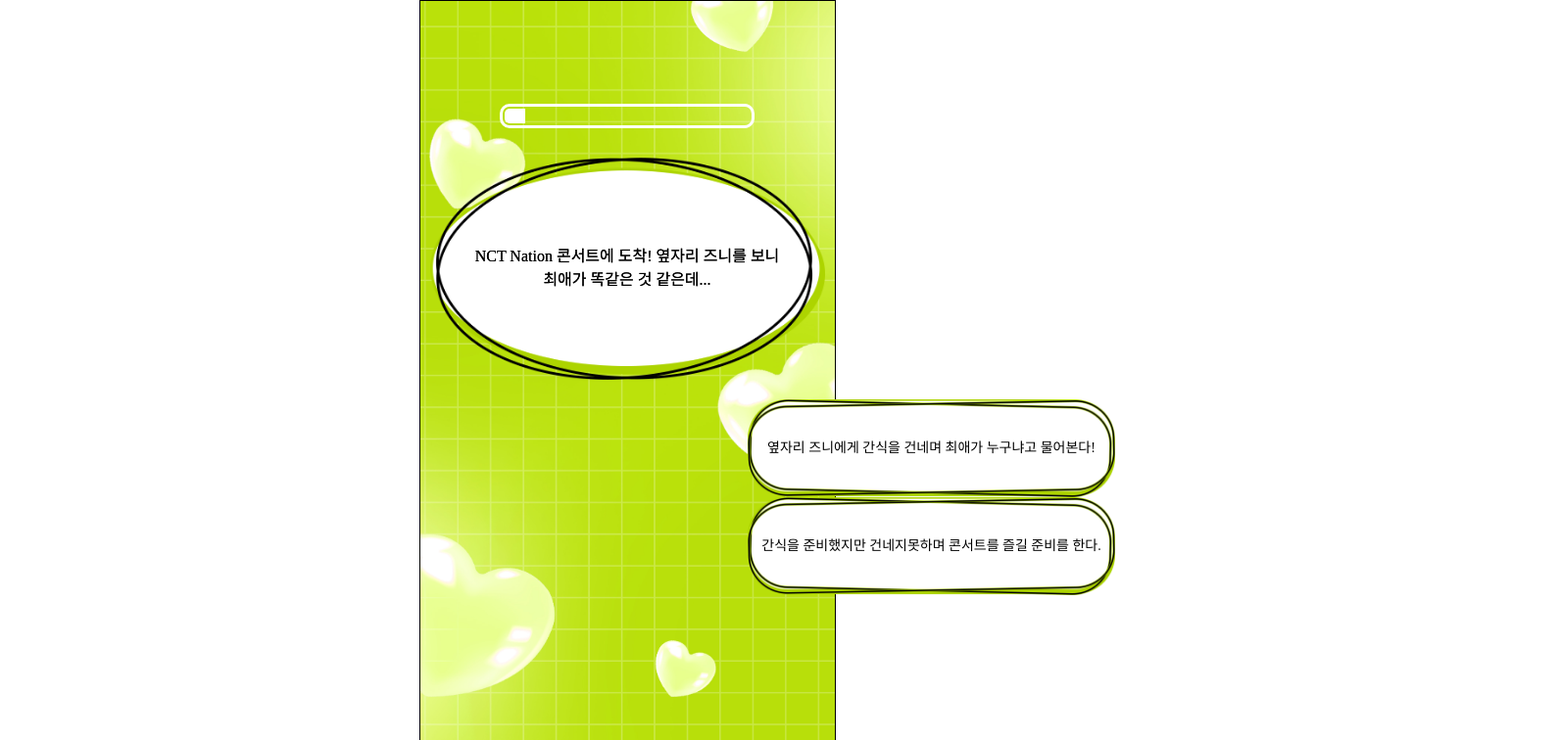
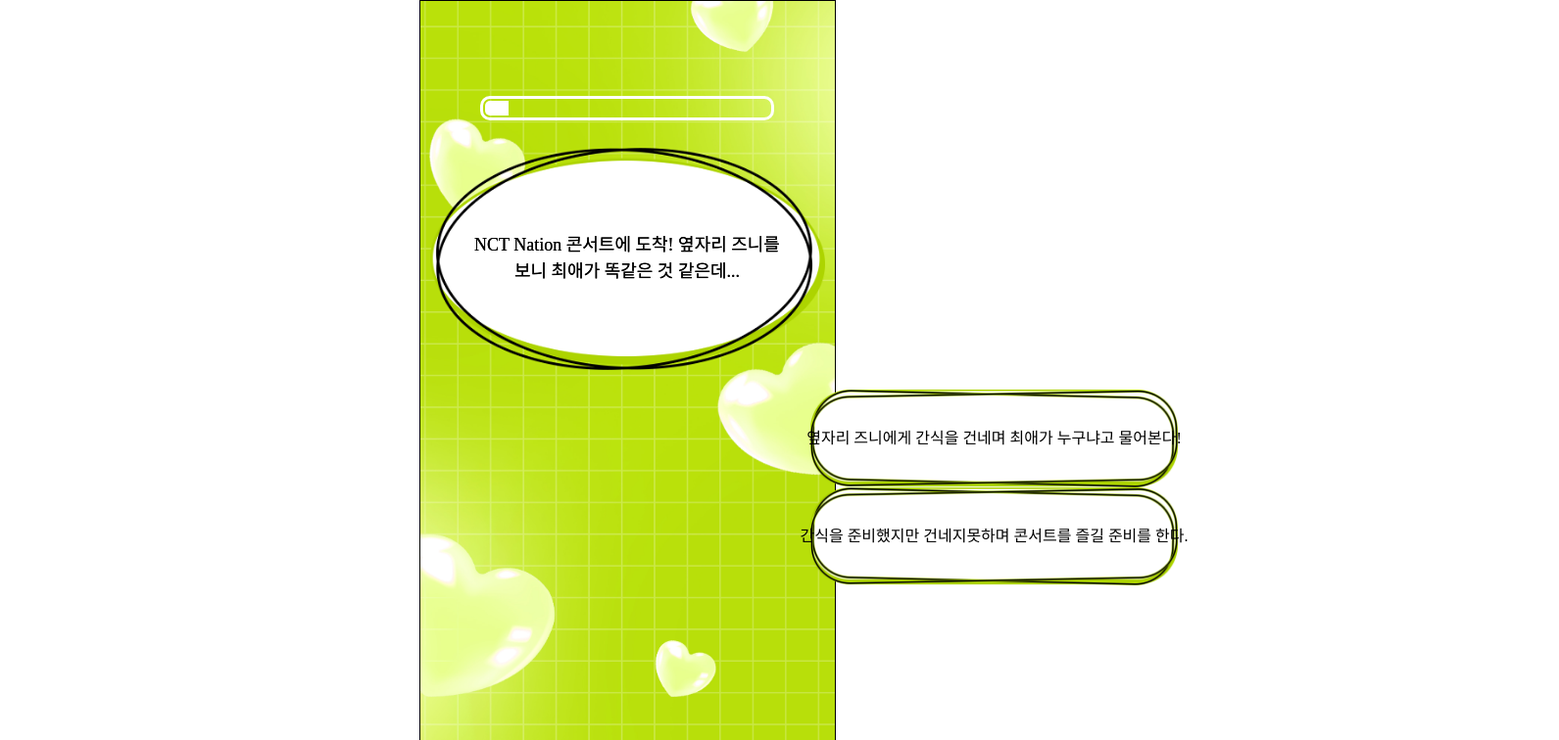
Before and after one commit to 27Lia/mbti, a React (Create React App) app: page /test in a window 1280 px wide. Shown: the top 756 px of the page at 98% size, 1591 px wide, since content can reach past the window. Built offline with nearby package versions, Linux system fonts and the light colour scheme; a web font is replaced by a local one.

Commit message:
style: width 수정

```diff
--- a/src/styles/MainPage.css
+++ b/src/styles/MainPage.css
@@ -7,16 +7,17 @@
     background-size: cover;
     background-repeat: no-repeat;
     background-position: center;
+    background-position: center calc(-45px)
 }
 .startBtn{
     padding: 10px 3cqmin;
     border: 2px solid #000;
     border-radius: 30px;
     position: absolute;
-    bottom: 35px;
+    bottom: 15px;
     left: 50%;
     letter-spacing: 5px;
-    transform: translate(-50%, -10%);
+    transform: translate(-50%, -15px);
     font-weight: bold;
     background: linear-gradient(to left top, #ffffff, #b0ff27);
     box-shadow: 1px 2px 4px #000000;
--- a/src/styles/ResultPage.css
+++ b/src/styles/ResultPage.css
@@ -13,12 +13,12 @@
 .memberImg{
   margin: 0 auto;
   border-radius: 20px;
-  width: 250px;
+  width: 300px;
   height: 270px;
   object-fit: cover;
 }
 .resultText{
-  width: 250px;
+  width: 300px;
   margin: 0 auto;
   padding: 30px 20px 20px;
   margin-top: 25px;
--- a/src/styles/TestPage.css
+++ b/src/styles/TestPage.css
@@ -13,9 +13,9 @@
     padding: 10px;
 }
 .progressBar{
-    width: 260px;
+    width: 300px;
     position: absolute;
-    top: 17%;
+    top: 16%;
     left: 50%;
     transform: translate(-50%, -30px);
     border: 3px solid #fff;
@@ -32,12 +32,12 @@
 }
 .qustionWrap{
     position: relative;
-    margin-top: 150px;
+    margin-top: 140px;
     text-align: center;
     margin-bottom: 20px;
 }
 .textWrap{
-    width: 80vw;
+    width: 100vw;
     position: relative;
     margin: 0 auto;
 }
@@ -48,15 +48,15 @@
     top: 50%;
     transform: translate(-50%, -50%);
     padding: 45px;
-    font-size: 16px;
+    font-size: 18px;
     filter: drop-shadow(0.5px 0.7px 0.7px #000000);
 }
 .answerbtn{
     position: relative;
     height: 100px;
-    width: 80vw;
+    width: 90vw;
     margin: 0 auto;
-    font-size: 14px;
+    font-size: 16px;
     padding: 40px;
     display: flex;
     align-items: center;
```
